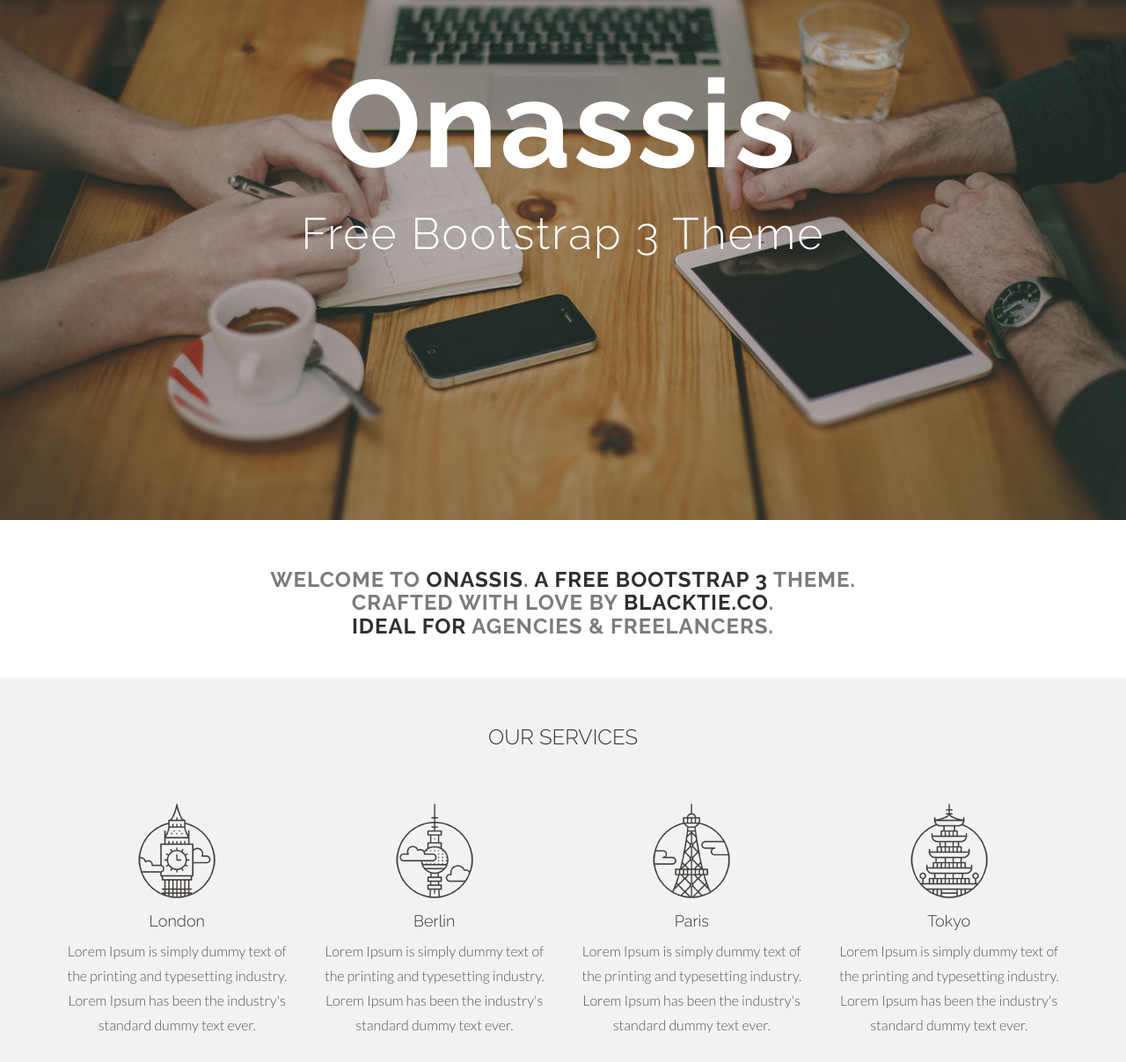
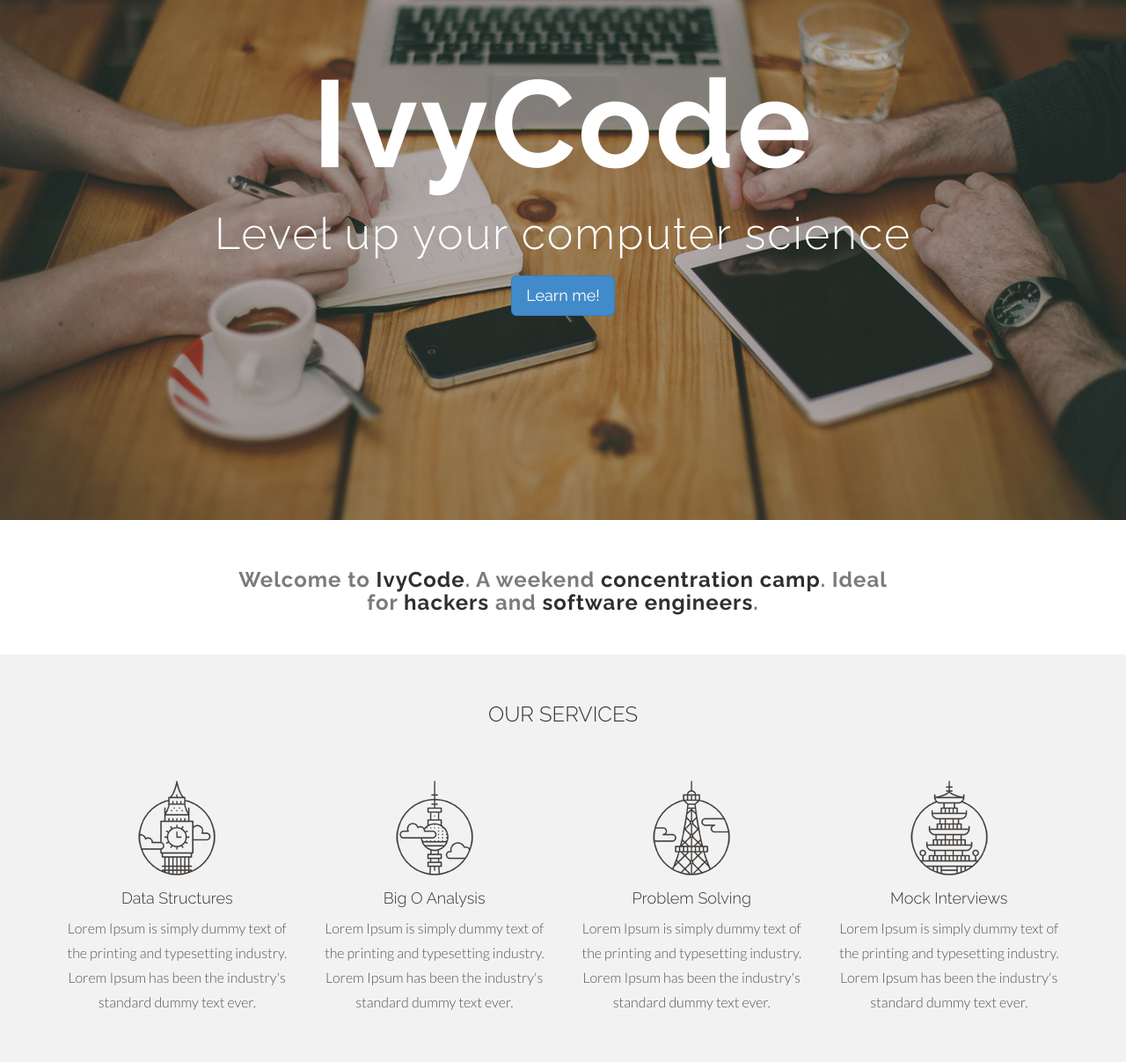
Before and after one commit to AaronVasquez/IvyCode, a plain HTML site: page index.html in a window 1280 px wide. Shown: the part 99-1306 px from the top of the page at 88% size. Drawn offline with Linux system fonts and the light colour scheme.

Commit message:
modifies template

```diff
--- a/index.html
+++ b/index.html
@@ -7,7 +7,7 @@
     <meta name="author" content="">
     <link rel="shortcut icon" href="assets/ico/favicon.png">
 
-    <title>Onassis - Bootstrap 3 Theme</title>
+    <title>IvyCode</title>
 
     <!-- Bootstrap core CSS -->
     <link href="assets/css/bootstrap.css" rel="stylesheet">
@@ -37,7 +37,7 @@
 	<!-- Menu -->
 	<nav class="menu" id="theMenu">
 		<div class="menu-wrap">
-			<h1 class="logo"><a href="index.html#home">Onassis</a></h1>
+			<h1 class="logo"><a href="index.html#home">IvyCode</a></h1>
 			<i class="icon-remove menu-close"></i>
 			<a href="#home" class="smoothScroll">Home</a>
 			<a href="#services" class="smoothScroll">Services</a>
@@ -61,8 +61,13 @@
 	<div id="headerwrap">
 		<div class="container">
 			<br>
-			<h1>Onassis</h1>
-			<h2>Free Bootstrap 3 Theme</h2>
+			<h1>IvyCode</h1>
+			<h2>Level up your computer science</h2>
+			<h3>
+				<a href="#" class="btn btn-primary btn-lg">
+					Learn me!
+				</a>
+			</h3>
 			<div class="row">
 				<br>
 				<br>
@@ -79,8 +84,8 @@
 		<div class="container">
 			<div class="row">
 				<div class="col-lg-8 col-lg-offset-2">
-				<h3>WELCOME TO <bold>ONASSIS</bold>. <bold>A FREE BOOTSTRAP 3</bold> THEME. CRAFTED WITH LOVE BY <bold>BLACKTIE.CO</bold>. <br/>
-					<bold>IDEAL FOR</bold> AGENCIES & FREELANCERS.
+				<h3>Welcome to <bold>IvyCode</bold>. A weekend <bold>concentration camp</bold>.
+				Ideal for <bold>hackers</bold> and <bold>software engineers</bold>.
 				</h3>
 				</div>
 			</div>
@@ -97,22 +102,22 @@
 				<br>
 				<div class="col-lg-3">
 					<img src="assets/img/s1.png">
-					<h4>London</h4>
+					<h4>Data Structures</h4>
 					<p>Lorem Ipsum is simply dummy text of the printing and typesetting industry. Lorem Ipsum has been the industry's standard dummy text ever.</p>
 				</div>
 				<div class="col-lg-3">
 					<img src="assets/img/s2.png">
-					<h4>Berlin</h4>
+					<h4>Big O Analysis</h4>
 					<p>Lorem Ipsum is simply dummy text of the printing and typesetting industry. Lorem Ipsum has been the industry's standard dummy text ever.</p>
 				</div>
 				<div class="col-lg-3">
 					<img src="assets/img/s3.png">
-					<h4>Paris</h4>
+					<h4>Problem Solving</h4>
 					<p>Lorem Ipsum is simply dummy text of the printing and typesetting industry. Lorem Ipsum has been the industry's standard dummy text ever.</p>
 				</div>
 				<div class="col-lg-3">
 					<img src="assets/img/s4.png">
-					<h4>Tokyo</h4>
+					<h4>Mock Interviews</h4>
 					<p>Lorem Ipsum is simply dummy text of the printing and typesetting industry. Lorem Ipsum has been the industry's standard dummy text ever.</p>
 				</div>
 			</div>
@@ -238,7 +243,7 @@
 				<div class="col-lg-2"></div>
 				<div class="col-lg-3 team">
 					<img class="img-circle" src="assets/img/team01.jpg" height="90" width="90">
-					<h4>Liz Stewart</h4>
+					<h4>Aaron Vasquez</h4>
 					<h5><i>Product Manager</i></h5>
 					<p>Lorem Ipsum is simply dummy text of the printing and typesetting industry.</p>
 					<p>
@@ -251,7 +256,7 @@
 
 				<div class="col-lg-3 team">
 					<img class="img-circle" src="assets/img/team02.jpg" height="90" width="90">
-					<h4>Brad Casey</h4>
+					<h4>Chris Gonzo</h4>
 					<h5><i>Front-end Developer</i></h5>
 					<p>Lorem Ipsum is simply dummy text of the printing and typesetting industry.</p>
 					<p>
@@ -264,7 +269,7 @@
 
 				<div class="col-lg-3 team">
 					<img class="img-circle" src="assets/img/team03.jpg" height="90" width="90">
-					<h4>Pamela Chow</h4>
+					<h4>Peisen Zhao</h4>
 					<h5><i>Web Designer</i></h5>
 					<p>Lorem Ipsum is simply dummy text of the printing and typesetting industry.</p>
 					<p>
@@ -277,7 +282,7 @@
 
 				<div class="col-lg-3 team">
 					<img class="img-circle" src="assets/img/team04.jpg" height="90" width="90">
-					<h4>Tim Gates</h4>
+					<h4>Stephen Deg</h4>
 					<h5><i>Back-end Guru</i></h5>
 					<p>Lorem Ipsum is simply dummy text of the printing and typesetting industry.</p>
 					<p>
@@ -300,7 +305,7 @@
 					<br>
 					<div class="col-lg-4">
 						<h3><b>Send Us A Message:</b></h3>
-						<h3>onassis@blacktie.co</h3>
+						<h3>IvyCode@concentrationcamp.co</h3>
 						<br>
 					</div>
 
@@ -326,7 +331,7 @@
 
 	<div id="c">
 		<div class="container">
-			<p>Created by <a href="http://www.blacktie.co">BLACKTIE.CO</a></p>
+			<p>copyright <a href="http://www.pornhub.com">IvyCode Inc</a></p>
 
 		</div>
 	</div>
```
